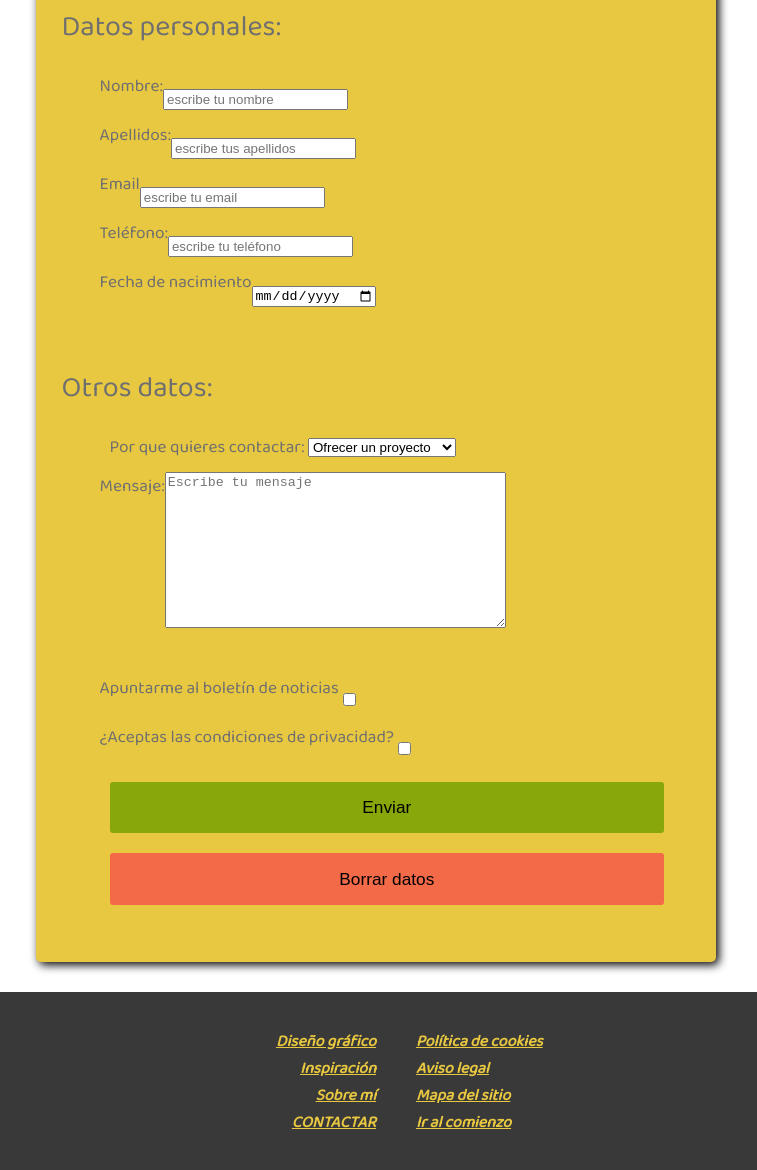
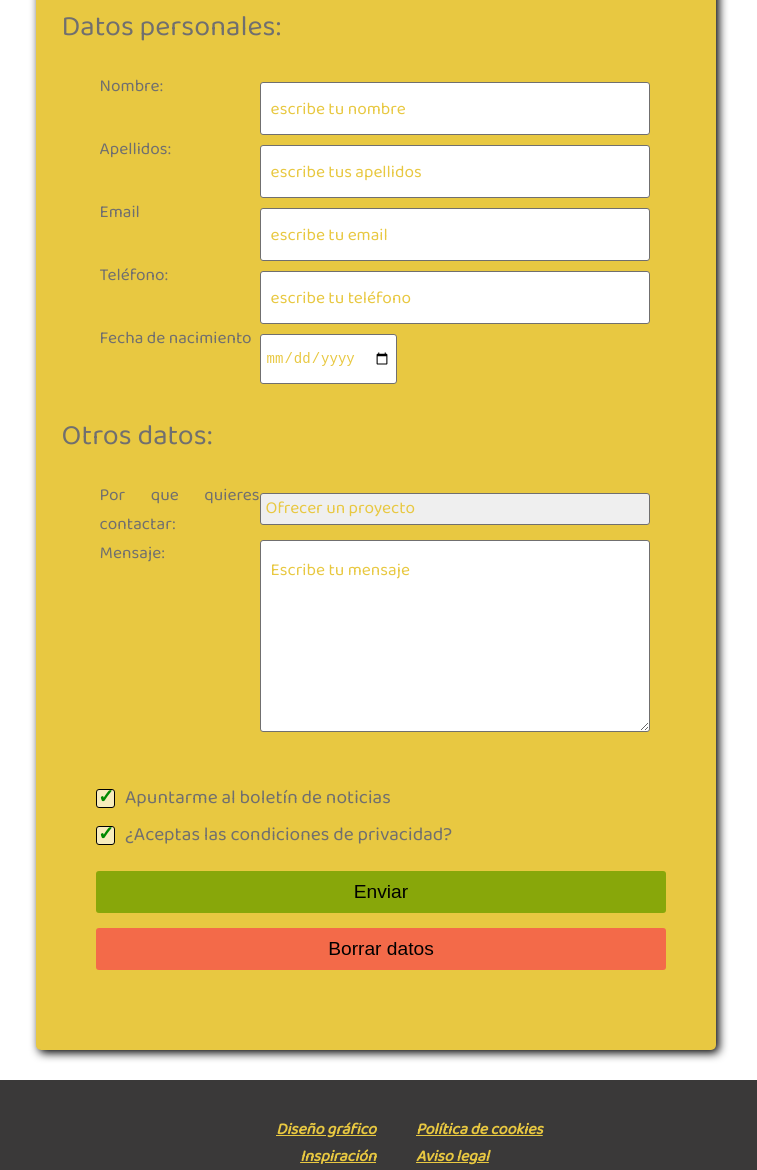
Before and after one commit to juans0/Practica_Final, a plain HTML site: page contactar.html in a window 1280 px wide. Shown: the part 506-1676 px from the top of the page, without its empty margins (264-1021 px from the left). Drawn offline with Linux system fonts and the light colour scheme.

Commit message:
Cambios estilos

```diff
--- a/contactar.html
+++ b/contactar.html
@@ -58,11 +58,11 @@
                             </li>
                             <li>
                                 <label for="email">Email</label>
-                                <input type="email" placeholder="escribe tu email" name="email" id="email" value="" required/>
+                                <input type="email" placeholder="escribe tu email" name="email" id="email" value="" pattern="^[a-zA-Z0-9.!#$%&’*+/=?^_`{|}~-]+@[a-zA-Z0-9-]+(?:\.[a-zA-Z0-9-]+)*$" required/>
                             </li>
                             <li>
                                 <label for="telefono">Teléfono:</label>
-                                <input type="tel" placeholder="escribe tu teléfono" name="telefono" id="telefono" value="" required/>
+                                <input type="tel" placeholder="escribe tu teléfono" name="telefono" id="telefono" value="" pattern="[0-9]{9}" required/>
                             </li>
                             <li>
                                 <label for="nacimiento">Fecha de nacimiento</label>
@@ -75,39 +75,33 @@
 
                         <ul>
                             <li>
-                                <p>Por que quieres contactar:
-                                    <select>
+                                <label for="contactar">Por que quieres contactar:</label>
+                                <select id="contactar" name="contactar">
                                     <option>Ofrecer un proyecto</option>
                                     <option>Comprar mis diseños</option>
                                     <option>Saber mas sobre mi</option>
                                     <option>Otras razones</option>
                                 </select>
-                                </p>
                             </li>
                             <li>
                                 <label for="mensaje">Mensaje:</label>
                                 <textarea placeholder="Escribe tu mensaje" name="mensaje" id="mensaje" cols="40" rows="10"></textarea>
                             </li>
                         </ul>
+                    </fieldset>
 
-                        <ul>
-                            <li>
-                                <input type="checkbox" name="noticias" id="noticias"/>
+                    <p class="check">
+                        <input type="checkbox" name="checkin" id="noticias" required checked/>
                         <label for="noticias">Apuntarme al boletín de noticias</label>
-                            </li>
-                            <li>
-                                <input type="checkbox" name="privacidad" id="privacidad"/>
-                                <label>¿Aceptas las condiciones de privacidad?</label>
-                            </li>
-                            <li>
+                    </p>
+                    <p class="check">
+                        <input type="checkbox" name="checkin" id="privacidad" required checked/>
+                        <label for="privacidad">¿Aceptas las condiciones de privacidad?</label>
+                    </p>
+
                     <input class="boton" type="submit" value="Enviar"/>
-                            </li>
-                            <li>
+
                     <input class="boton" type="reset" value="Borrar datos" />
-                            </li>
-                        </ul>
-
-                    </fieldset>
 
                 </form>
             </section>
--- a/css/estilos.css
+++ b/css/estilos.css
@@ -283,9 +283,10 @@ fieldset {
 
 fieldset ul {
     margin-top: 10px;
+    margin-bottom: 10px;
 }
 
-label {
+li label {
     display: block;
     float: left;
     clear: left;
@@ -298,12 +299,43 @@ label {
 }
 
 .boton {
-    width: 100%;
-    height: 3em;
+    width: 570px;
     border-radius: 3px;
     border: none;
+    font-size: 1.2em;
+    margin-left: 60px;
+    margin-top: 15px;
+    padding: 10px;
+}
+
+ul li label {
+    width: 160px;
+    float: left;
+    text-align: justify;
+}
+
+input[type="text"], input[type="email"], input[type="tel"], textarea {
+    color: #e8c841;
+    width: 390px;
+    padding: 15px 10px;
+    border: 1px solid #706f6f;
+    border-radius: 3px;
+    margin-top: 10px;
+    font-size: 0.6em
+}
+
+input[type="date"] {
+    padding: 15px 5px;
+    border: 1px solid #706f6f;
+    border-radius: 3px;
+    margin-top: 10px;
+    color: #e8c841;
     font-size: 0.6em;
-    margin: 10px;
+}
+
+input[type="text"]::placeholder, input[type="email"]::placeholder, input[type="tel"]::placeholder, textarea::placeholder {
+    color: #e8c841;
+    font-family: 'Baloo Da 2', 'Roboto', sans-serif;
 }
 
 input[type="submit"] {
@@ -311,7 +343,8 @@ input[type="submit"] {
 }
 
 input[type="reset"] {
-    background-color: #ff005278;
+    background-color: #f36a49;
+    margin-bottom: 80px;
 }
 
 input[type="submit"]:hover {
@@ -320,6 +353,62 @@ input[type="submit"]:hover {
 
 input[type="reset"]:hover {
     background-color: red;
+}
+
+select {
+    color: #e8c841;
+    font-family: 'Baloo Da 2', 'Roboto', sans-serif;
+    font-size: 0.6em;
+    -moz-appearance:none;
+	-webkit-appearance:none;
+	-ms-appearance:none;
+	-o-appearance:none;
+    appearance: none;
+    width: 390px;
+    padding: 5px 5px;
+    border-radius: 3px;
+    border: 1px solid #706f6f;
+}
+
+.check {
+    margin: 5px 60px;
+    font-size: 1.2em;
+}
+
+/* input[type="checkbox"] {
+    margin-left: 30px;
+}  */
+
+input[name="checkin"] {
+    display: none;
+}
+
+input[type="checkbox"] + label:before {
+	content: "";
+	width:15px;
+    height:15px;
+    background-color: rgba(255, 255, 255, 0.651);
+    border: 1px solid #000;
+    border-radius: 3px;
+	line-height: 14px;
+	margin: 0 10px 0 0;
+    padding: 1px;
+	display: inline-block;
+}
+
+input[type="checkbox"]:checked + label:before {
+    content: "\02713";
+    color: #008900;
+    font-weight: bold;
+
+}
+
+input[type="checkbox"]:invalid + label:before {
+    content: " ";
+    border: 1px solid red;
+    font-weight: bold;
+
+
 }
 
 /* INICIO */
@@ -510,8 +599,6 @@ blockquote:before {
     margin-right: 0.35em;
     margin-left: -0.50em;
     margin-top: 60px;
-    /* margin-bottom: -30px; */
-    /* vertical-align: -0.4em; */
     color: #e8c841;
 }
 
```
Also changed, not shown: index.html (+1 -0 lines). Lines whose indentation alone changed are shown as unchanged.
